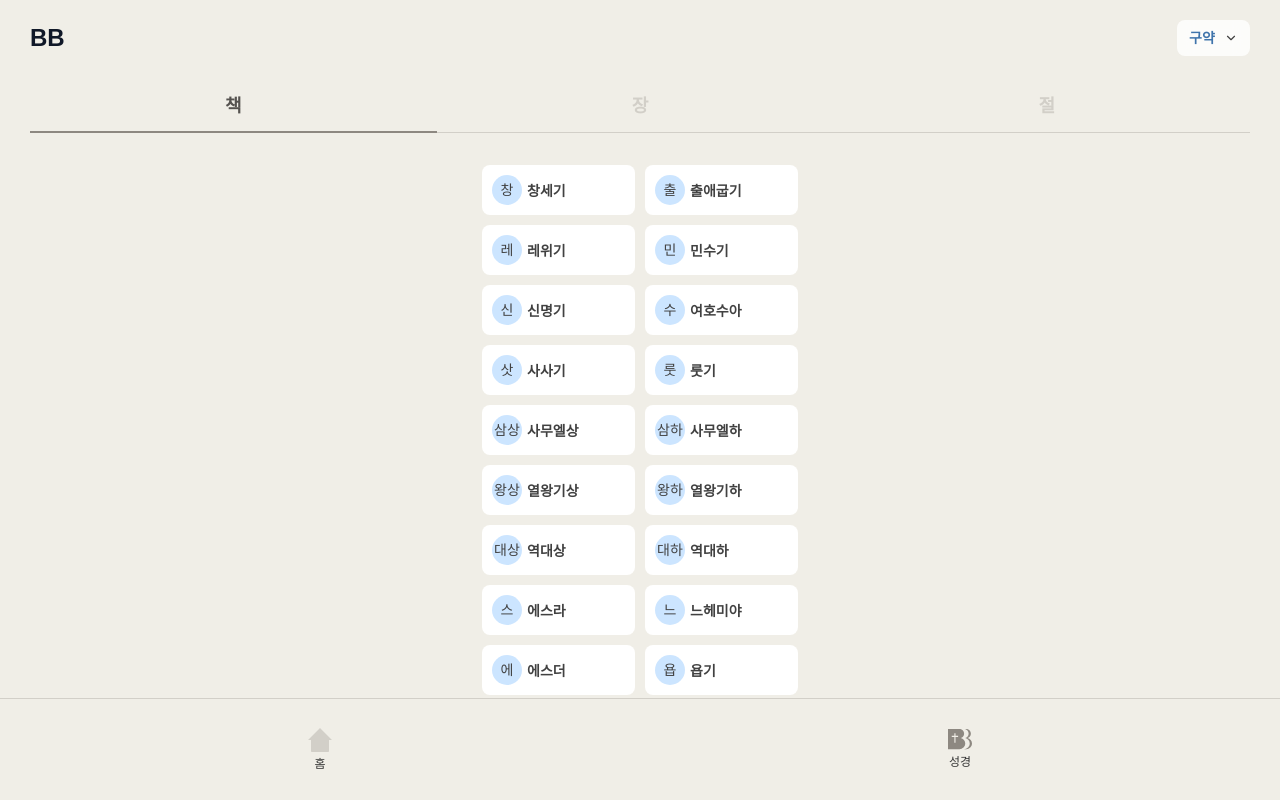
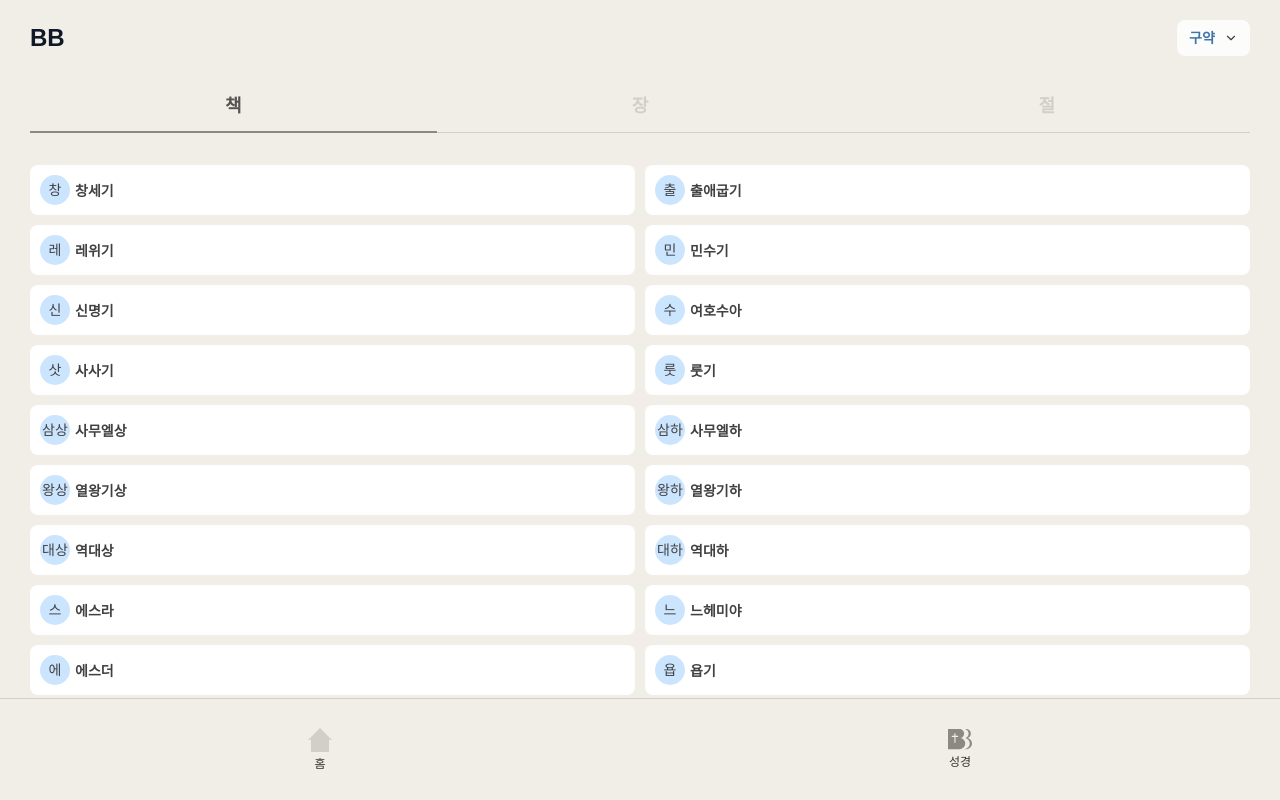
Before and after one commit to eunchan0324/BB-Beautiful-Bible-, a Next.js app in the folder bb-bible/: page /bible in a window 1280 px wide. Built offline with nearby package versions, Linux system fonts and the light colour scheme.

Commit message:
fix: 책 선택 버튼 여백 수정

```diff
--- a/bb-bible/src/components/BookList.tsx
+++ b/bb-bible/src/components/BookList.tsx
@@ -10,7 +10,7 @@ interface BookListProps {
 
 export default function BookList({ books, onBookSelect, testament }: BookListProps) {
   return (
-    <div className="grid grid-cols-2 gap-[10px] max-w-[316px] mx-auto">
+    <div className="grid grid-cols-2 gap-[10px]">
       {books.map((book) => (
         <button
           key={book.id}
@@ -18,8 +18,7 @@ export default function BookList({ books, onBookSelect, testament }: BookListPro
           className="h-[50px] rounded-lg transition-colors hover:bg-gray-50 relative flex items-center"
           style={{
             backgroundColor: '#FFFFFF',
-            fontFamily: 'Pretendard, -apple-system, BlinkMacSystemFont, sans-serif',
-            minWidth: '153px'
+            fontFamily: 'Pretendard, -apple-system, BlinkMacSystemFont, sans-serif'
           }}
         >
           {/* 내부 동그라미 */}
--- a/bb-bible/src/components/ChapterGrid.tsx
+++ b/bb-bible/src/components/ChapterGrid.tsx
@@ -10,7 +10,7 @@ export default function ChapterGrid({ totalChapters, onChapterSelect }: ChapterG
 
   return (
     <div className="mt-[30px]">
-      <div className="grid grid-cols-5 gap-[10px] max-w-[316px] mx-auto">
+      <div className="grid grid-cols-5 gap-[10px]">
         {chapters.map((chapter) => (
           <button
             key={chapter}
```
